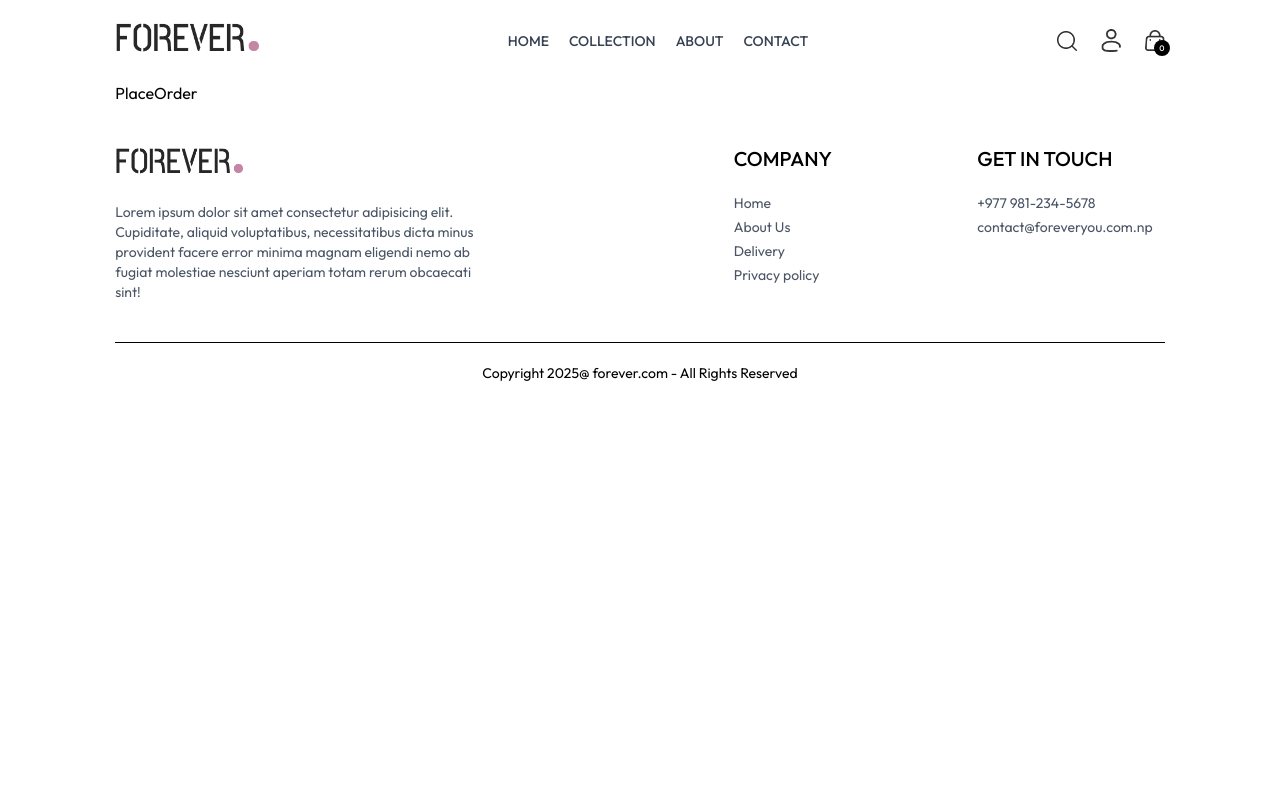
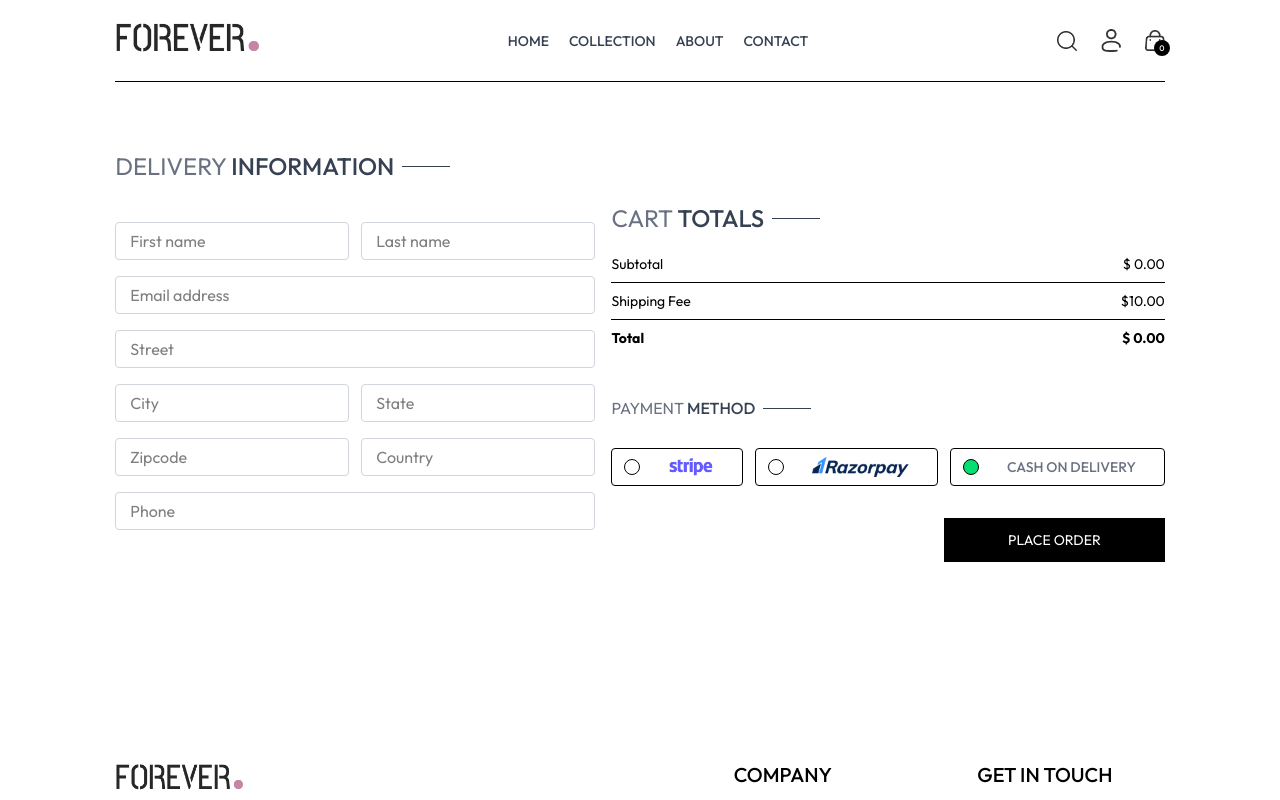
Before and after one commit to milancodess/ecommerce-app, a React (Vite) app in the folder frontend/: page /place-order in a window 1280 px wide. Shown: the top 800 px of the page. Built offline with nearby package versions, Linux system fonts and the light colour scheme.

Commit message:
Add cart functionality enhancements: implement updateQuantity and getCartAmount methods, integrate CartTotal component, and enhance PlaceOrder page with delivery information and payment method selection.

```diff
--- /dev/null
+++ b/frontend/src/components/CartTotal.jsx
@@ -0,0 +1,40 @@
+import React, { useContext } from "react";
+import { ShopContext } from "../context/ShopContext";
+import Title from "./Title";
+
+const CartTotal = () => {
+  const { currency, delivery_fee, getCartAmount } = useContext(ShopContext);
+  return (
+    <div className="w-full">
+      <div className="text-2xl">
+        <Title text1={"CART"} text2={"TOTALS"} />
+      </div>
+      <div className="flex flex-col gap-2 mt-2 text-sm">
+        <div className="flex justify-between">
+          <p>Subtotal</p>
+          <p>
+            {currency} {getCartAmount()}.00
+          </p>
+        </div>
+        <hr />
+        <div className="flex justify-between">
+          <p>Shipping Fee</p>
+          <p>
+            {currency}
+            {delivery_fee}.00
+          </p>
+        </div>
+        <hr />
+        <div className="flex justify-between">
+          <b className="">Total</b>
+          <b>
+            {currency}{" "}
+            {getCartAmount() === 0 ? 0 : getCartAmount() + delivery_fee}.00
+          </b>
+        </div>
+      </div>
+    </div>
+  );
+};
+
+export default CartTotal;
--- a/frontend/src/context/ShopContext.jsx
+++ b/frontend/src/context/ShopContext.jsx
@@ -1,6 +1,7 @@
 import { createContext, useEffect, useState } from "react";
 import { products } from "../assets/assets";
 import { toast } from "react-toastify";
+import { useNavigate } from "react-router-dom";
 
 // Create the context
 export const ShopContext = createContext();
@@ -12,6 +13,7 @@
   const [search, setSearch] = useState("");
   const [showSearch, setShowSearch] = useState(false);
   const [cartItems, setCartItems] = useState({});
+  const navigate = useNavigate();
 
   const addToCart = async (itemId, size) => {
     if (!size) {
@@ -47,6 +49,44 @@
     return totalCount;
   };
 
+  const updateQuantity = async (itemId, size, quantity) => {
+    const cartData = structuredClone(cartItems);
+
+    if (quantity <= 0) {
+      delete cartData[itemId][size];
+      if (Object.keys(cartData[itemId]).length === 0) {
+        delete cartData[itemId];
+      }
+    } else {
+      if (!cartData[itemId]) cartData[itemId] = {};
+      cartData[itemId][size] = quantity;
+    }
+
+    setCartItems(cartData);
+  };
+
+  const getCartAmount = () => {
+    let totalAmount = 0;
+
+    for (const productId in cartItems) {
+      const itemInfo = products.find((product) => product._id === productId);
+      if (!itemInfo) continue;
+
+      for (const size in cartItems[productId]) {
+        try {
+          const quantity = cartItems[productId][size];
+          if (quantity > 0) {
+            totalAmount += itemInfo.price * quantity;
+          }
+        } catch (error) {
+          console.error(error);
+        }
+      }
+    }
+
+    return totalAmount;
+  };
+
   const value = {
     products,
     currency,
@@ -58,6 +98,9 @@
     cartItems,
     addToCart,
     getCartCount,
+    updateQuantity,
+    getCartAmount,
+    navigate,
   };
 
   return (
--- a/frontend/src/pages/Cart.jsx
+++ b/frontend/src/pages/Cart.jsx
@@ -1,10 +1,12 @@
 import React, { useContext, useEffect, useState } from "react";
 import { ShopContext } from "../context/ShopContext";
 import Title from "../components/Title";
+import { assets } from "../assets/assets";
+import CartTotal from "../components/CartTotal";
 
 const Cart = () => {
-  const { products, currency, cartItems } = useContext(ShopContext);
-
+  const { products, currency, cartItems, updateQuantity, navigate } =
+    useContext(ShopContext);
   const [cartData, setCartData] = useState([]);
 
   useEffect(() => {
@@ -15,13 +17,14 @@
           tempData.push({
             _id: items,
             size: item,
-            quatity: cartItems[items][item],
+            quantity: cartItems[items][item],
           });
         }
       }
     }
     setCartData(tempData);
   }, [cartItems]);
+
   return (
     <div className="border-t pt-14">
       <div className="text-2xl mb-3">
@@ -32,10 +35,12 @@
           const productData = products.find(
             (product) => product._id === item._id
           );
+          if (!productData) return null;
+
           return (
             <div
               key={index}
-              className="py-4 border-t border-b text-gray-700 grid grid-cols-[4fr_0.5fr_0.5fr sm:grid-cosl[4fr_2fr_0.5fr] items-center gap-4"
+              className="py-4 border-t border-b text-gray-700 grid grid-cols-[4fr_0.5fr_0.5fr] sm:grid-cols-[4fr_2fr_0.5fr] items-center gap-4"
             >
               <div className="flex items-start gap-6">
                 <img
@@ -58,10 +63,43 @@
                   </div>
                 </div>
               </div>
-              <input type="number" min={1} defaultValue={item.quatity} />
+              <input
+                onChange={(e) =>
+                  e.target.value === "" || e.target.value === "0"
+                    ? null
+                    : updateQuantity(
+                        item._id,
+                        item.size,
+                        Number(e.target.value)
+                      )
+                }
+                className="border max-w-10 sm:max-w-20 px-1 sm:px-2 py-1"
+                type="number"
+                min={1}
+                defaultValue={item.quantity}
+              />
+              <img
+                onClick={() => updateQuantity(item._id, item.size, 0)}
+                className="w-4 mr-4 sm:w-5 cursor-pointer"
+                src={assets.bin_icon}
+                alt=""
+              />
             </div>
           );
         })}
+      </div>
+      <div className="flex justify-end my-20">
+        <div className="w-full sm:w-[450px]">
+          <CartTotal />
+          <div className="w-full text-end">
+            <button
+              onClick={() => navigate("/place-order")}
+              className="bg-black text-white text-sm my-8 px-8 py-3"
+            >
+              PROCEED TO CHECKOUT
+            </button>
+          </div>
+        </div>
       </div>
     </div>
   );
--- a/frontend/src/pages/PlaceOrder.jsx
+++ b/frontend/src/pages/PlaceOrder.jsx
@@ -1,7 +1,139 @@
-import React from "react";
+import React, { useContext, useState } from "react";
+import Title from "../components/Title";
+import CartTotal from "../components/CartTotal";
+import { assets } from "../assets/assets";
+import { ShopContext } from "../context/ShopContext";
 
 const PlaceOrder = () => {
-  return <div>PlaceOrder</div>;
+  const [method, setMethod] = useState("cod");
+  const { navigate } = useContext(ShopContext);
+
+  return (
+    <div className="flex flex-col sm:flex-row justify-between gap-4 pt-5 sm:pt-14 min-h-[80vh] border-t">
+      {/* -----------------------Left Side-------------------- */}
+      <div className="flex flex-col gap-4 w-full sm:max-w-[480px]">
+        <div className="text-xl sm:text-2xl my-3">
+          <Title text1={"DELIVERY"} text2={"INFORMATION"} />
+        </div>
+        <div className="flex gap-3">
+          <input
+            className="border border-gray-300 rounded py-1.5 px-3.5 w-full"
+            type="text"
+            placeholder="First name"
+          />
+          <input
+            className="border border-gray-300 rounded py-1.5 px-3.5 w-full"
+            type="text"
+            placeholder="Last name"
+          />
+        </div>
+        <input
+          className="border border-gray-300 rounded py-1.5 px-3.5 w-full"
+          type="email"
+          placeholder="Email address"
+        />
+        <input
+          className="border border-gray-300 rounded py-1.5 px-3.5 w-full"
+          type="text"
+          placeholder="Street"
+        />
+        <div className="flex gap-3">
+          <input
+            className="border border-gray-300 rounded py-1.5 px-3.5 w-full"
+            type="text"
+            placeholder="City"
+          />
+          <input
+            className="border border-gray-300 rounded py-1.5 px-3.5 w-full"
+            type="text"
+            placeholder="State"
+          />
+        </div>
+        <div className="flex gap-3">
+          <input
+            className="border border-gray-300 rounded py-1.5 px-3.5 w-full"
+            type="number"
+            placeholder="Zipcode"
+          />
+          <input
+            className="border border-gray-300 rounded py-1.5 px-3.5 w-full"
+            type="text"
+            placeholder="Country"
+          />
+        </div>
+        <input
+          className="border border-gray-300 rounded py-1.5 px-3.5 w-full"
+          type="number"
+          placeholder="Phone"
+        />
+      </div>
+
+      {/* ---------------------- Right Side -------------------------- */}
+      <div className="mt-8">
+        <div className="mt-8 min-w-80">
+          <CartTotal />
+        </div>
+
+        <div className="mt-12">
+          <Title text1={"PAYMENT"} text2={"METHOD"} />
+          <div className="flex gap-3 flex-col lg:flex-row mt-4">
+            {/* Stripe */}
+            <div
+              onClick={() => setMethod("stripe")}
+              className="flex items-center gap-3 border p-2 px-3 cursor-pointer rounded"
+            >
+              <div
+                className={`w-4 h-4 rounded-full border ${
+                  method === "stripe" ? "bg-green-400" : ""
+                }`}
+              />
+              <img className="h-5 mx-4" src={assets.stripe_logo} alt="Stripe" />
+            </div>
+
+            {/* Razorpay */}
+            <div
+              onClick={() => setMethod("razorpay")}
+              className="flex items-center gap-3 border p-2 px-3 cursor-pointer rounded"
+            >
+              <div
+                className={`w-4 h-4 rounded-full border ${
+                  method === "razorpay" ? "bg-green-400" : ""
+                }`}
+              />
+              <img
+                className="h-5 mx-4"
+                src={assets.razorpay_logo}
+                alt="Razorpay"
+              />
+            </div>
+
+            {/* COD */}
+            <div
+              onClick={() => setMethod("cod")}
+              className="flex items-center gap-3 border p-2 px-3 cursor-pointer rounded"
+            >
+              <div
+                className={`w-4 h-4 rounded-full border ${
+                  method === "cod" ? "bg-green-400" : ""
+                }`}
+              />
+              <p className="text-gray-500 text-sm font-medium mx-4">
+                CASH ON DELIVERY
+              </p>
+            </div>
+          </div>
+          <div className="w-full text-end mt-8">
+            <button
+              onClick={() => navigate("/orders")}
+              className="bg-black text-white px-16 py-3 text-sm cursor-pointer"
+            >
+              PLACE ORDER
+            </button>
+          </div>
+        </div>
+      </div>
+    </div>
+  );
 };
 
 export default PlaceOrder;
```
